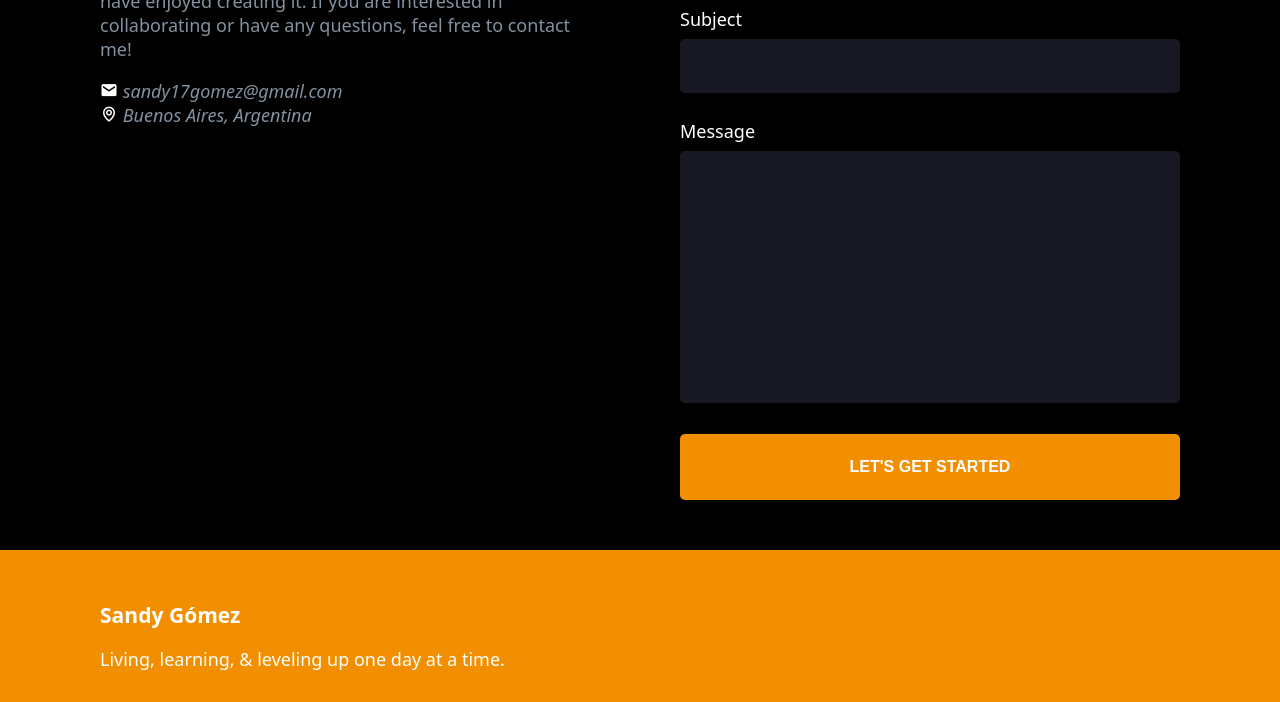
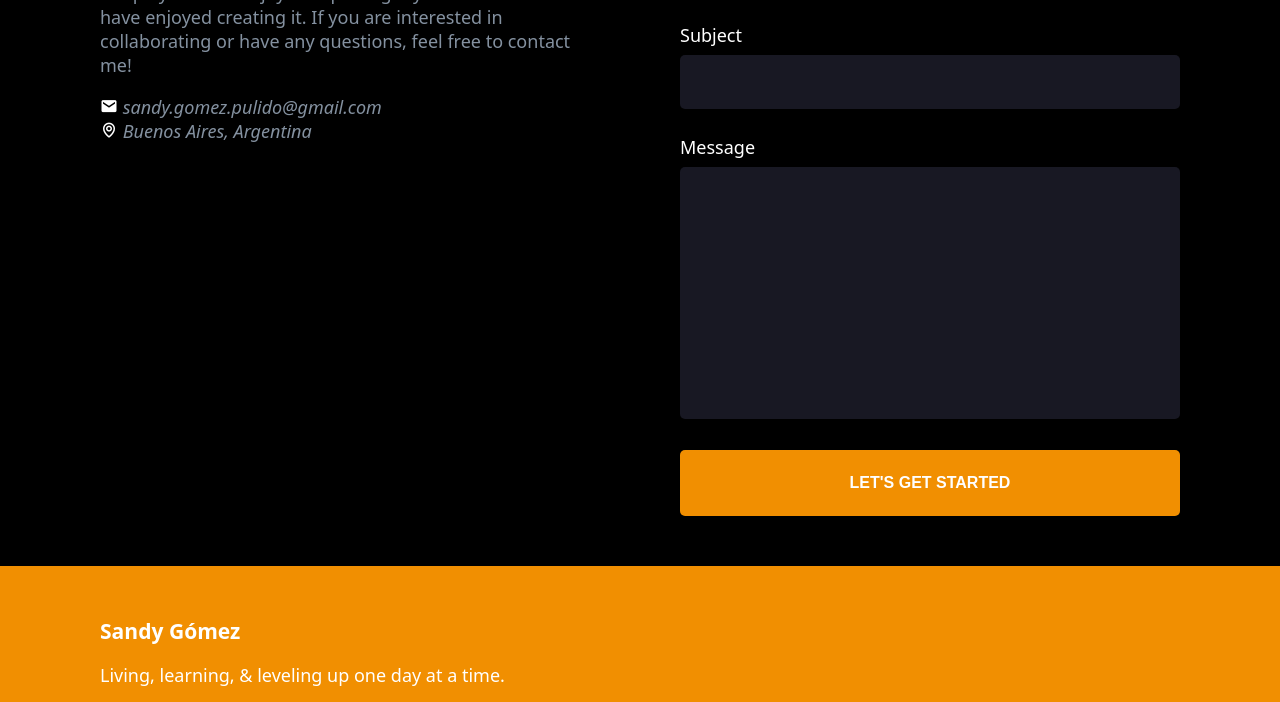
Before and after one commit to sandygopu/portfolio-sandy-gomez, a plain HTML site: page index.html in a window 1280 px wide. Shown: the part 4434-5136 px from the top of the page. Drawn offline with nearby package versions, Linux system fonts and the light colour scheme.

Commit message:
cambio de foto de perfil, linkedin y correo

```diff
--- a/index.html
+++ b/index.html
@@ -355,7 +355,7 @@
             <i class="bx bxs-envelope"></i>
 
             <span class="contact__info-mail">
-              <a class="mail" id="mail" href="mailto:test@correo.com"> sandy17gomez@gmail.com </a>
+              <a class="mail" id="mail" href="mailto:test@correo.com"> sandy.gomez.pulido@gmail.com </a>
             </span>
           </div>
 
```
Also changed, not shown: assets/img/linkedin.png, assets/img/profile-pic.png.
